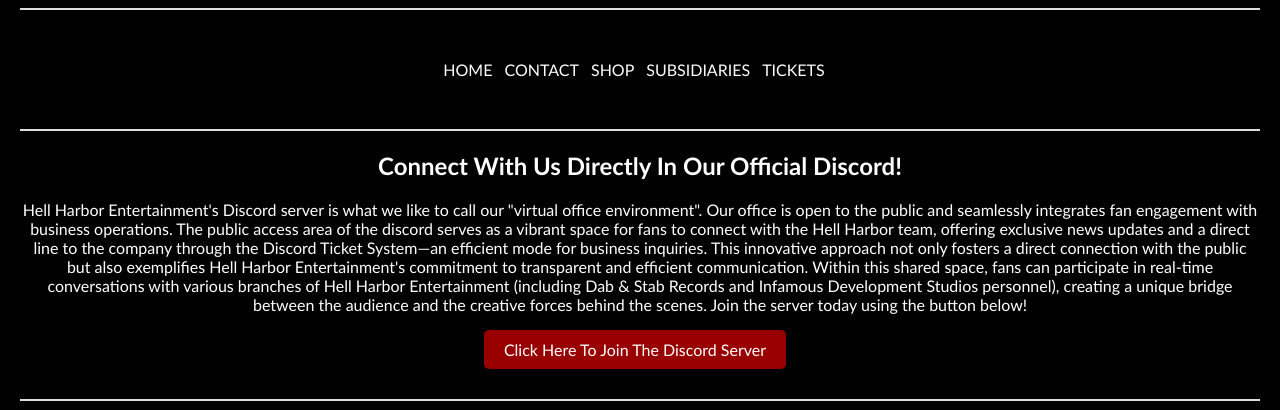
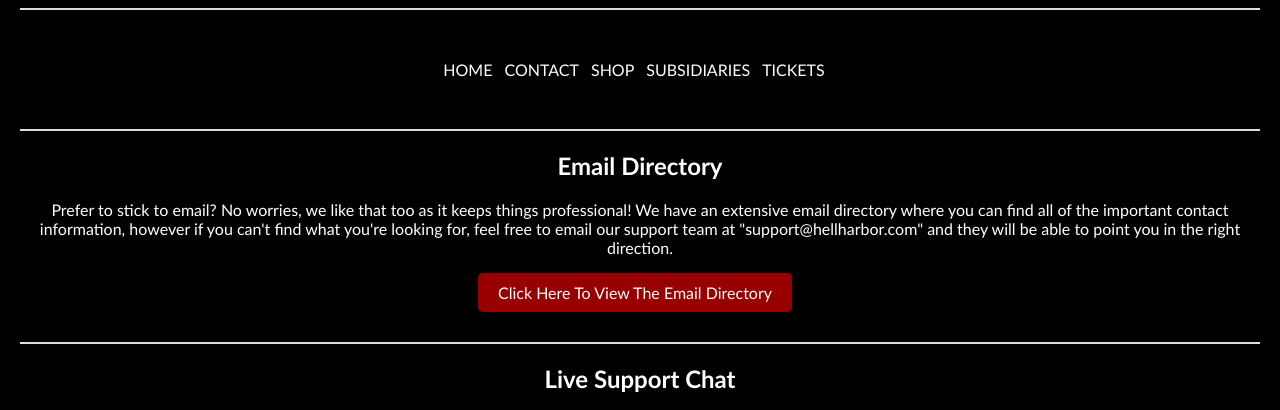
Before and after one commit to HellHarborEntertainment/www.HellHarbor.com, a website: page contact.html in a window 1280 px wide. Shown: the part 356-766 px from the top of the page. Drawn offline with Linux system fonts and the light colour scheme.

Commit message:
Removed Discord Invite Link

```diff
--- a/contact.html
+++ b/contact.html
@@ -26,12 +26,6 @@
             <li><a href="https://hellharbor.com/subsidiaries.html">SUBSIDIARIES</a></li>
             <li><a href="https://hellharbor.com/touring-and-tickets.html">TICKETS</a></li>
           </nav>
-    </section>
-
-    <section id="discord">
-      <h2>Connect With Us Directly In Our Official Discord!</h2>
-        <p>Hell Harbor Entertainment's Discord server is what we like to call our "virtual office environment". Our office is open to the public and seamlessly integrates fan engagement with business operations. The public access area of the discord serves as a vibrant space for fans to connect with the Hell Harbor team, offering exclusive news updates and a direct line to the company through the Discord Ticket System—an efficient mode for business inquiries. This innovative approach not only fosters a direct connection with the public but also exemplifies Hell Harbor Entertainment's commitment to transparent and efficient communication. Within this shared space, fans can participate in real-time conversations with various branches of Hell Harbor Entertainment (including Dab & Stab Records and Infamous Development Studios personnel), creating a unique bridge between the audience and the creative forces behind the scenes. Join the server today using the button below! </p>
-        <a href="https://hellharbor.com/discord" class="btn">Click Here To Join The Discord Server</a>
     </section>
 
     <section id="email">
```
